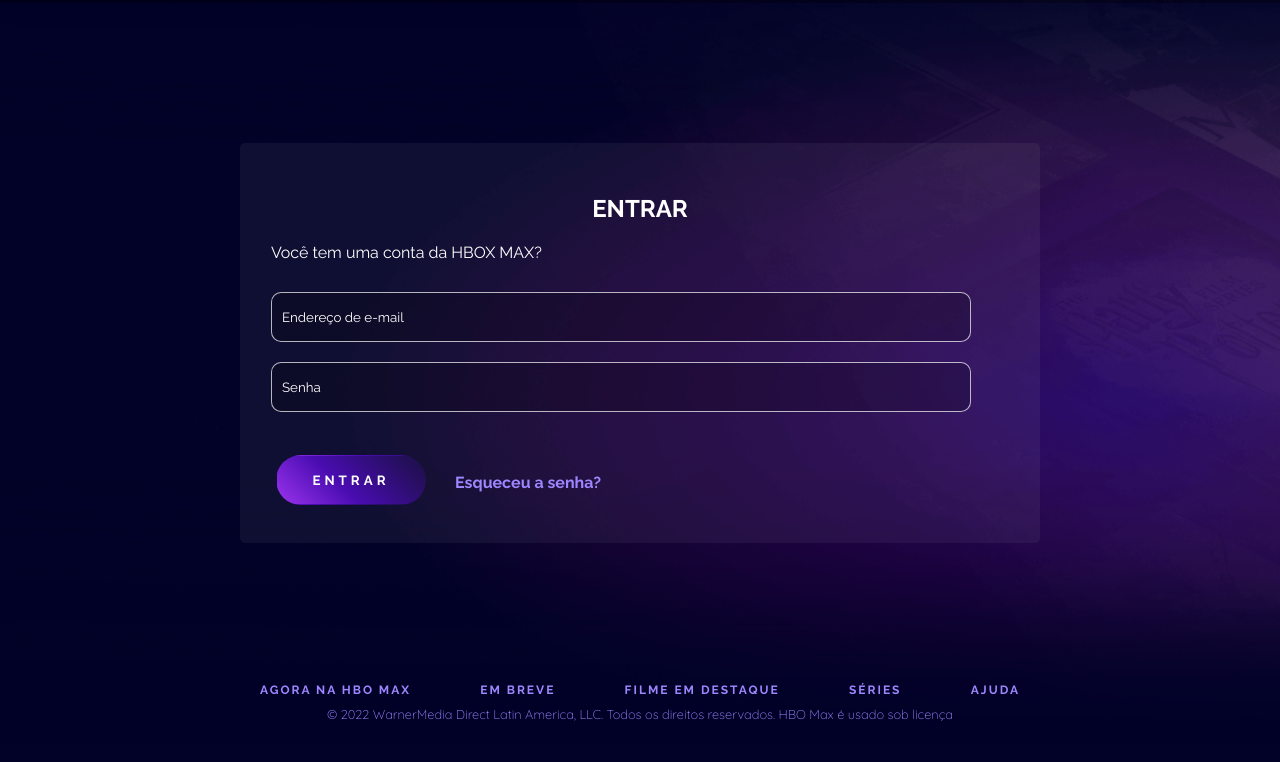
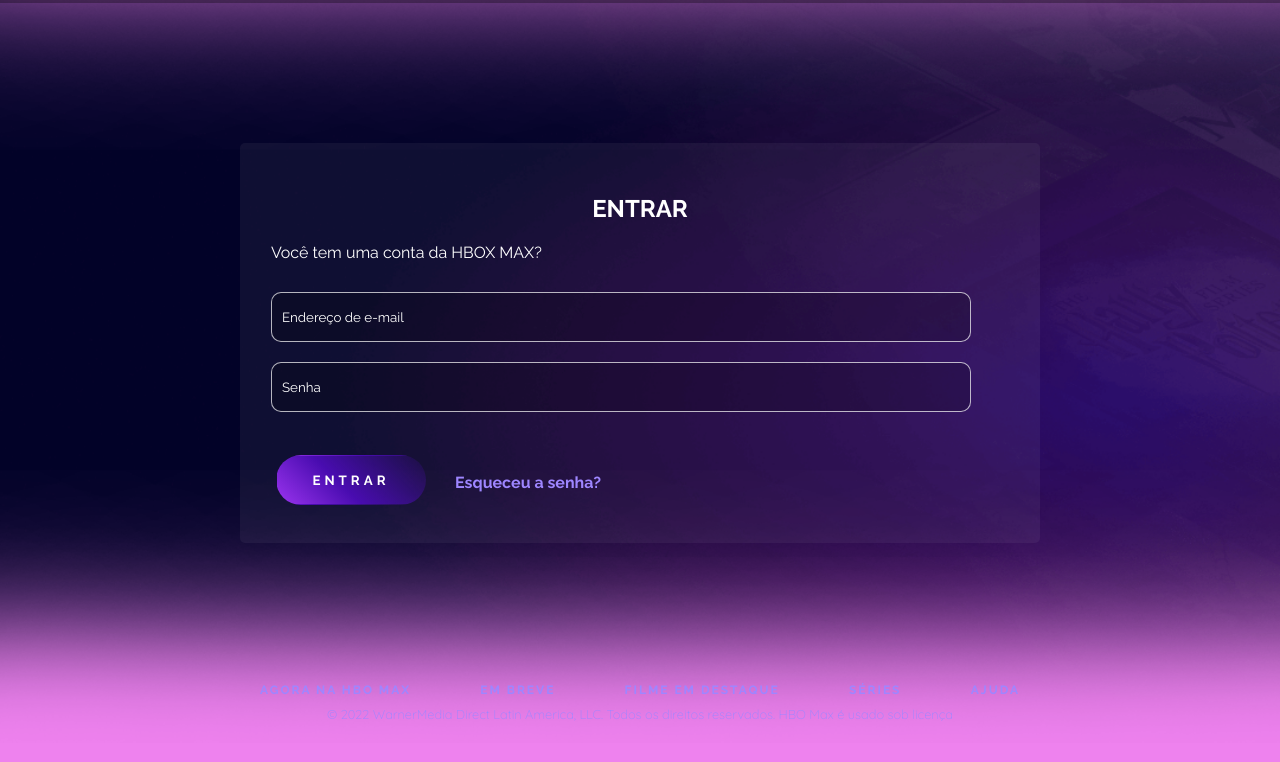
Before and after one commit to raamomm/SITE-HBO-MAX_DIO, a plain HTML site: page signin.html in a window 1280 px wide. Shown: the part 57-819 px from the top of the page. Drawn offline with Linux system fonts and the light colour scheme.

```diff
--- a/assets/css/index.css
+++ b/assets/css/index.css
@@ -5,7 +5,7 @@
 
 body{
     margin: auto;
-    background-color: var(--primary-color);
+    background-color: violet;
   }
 
 
```
